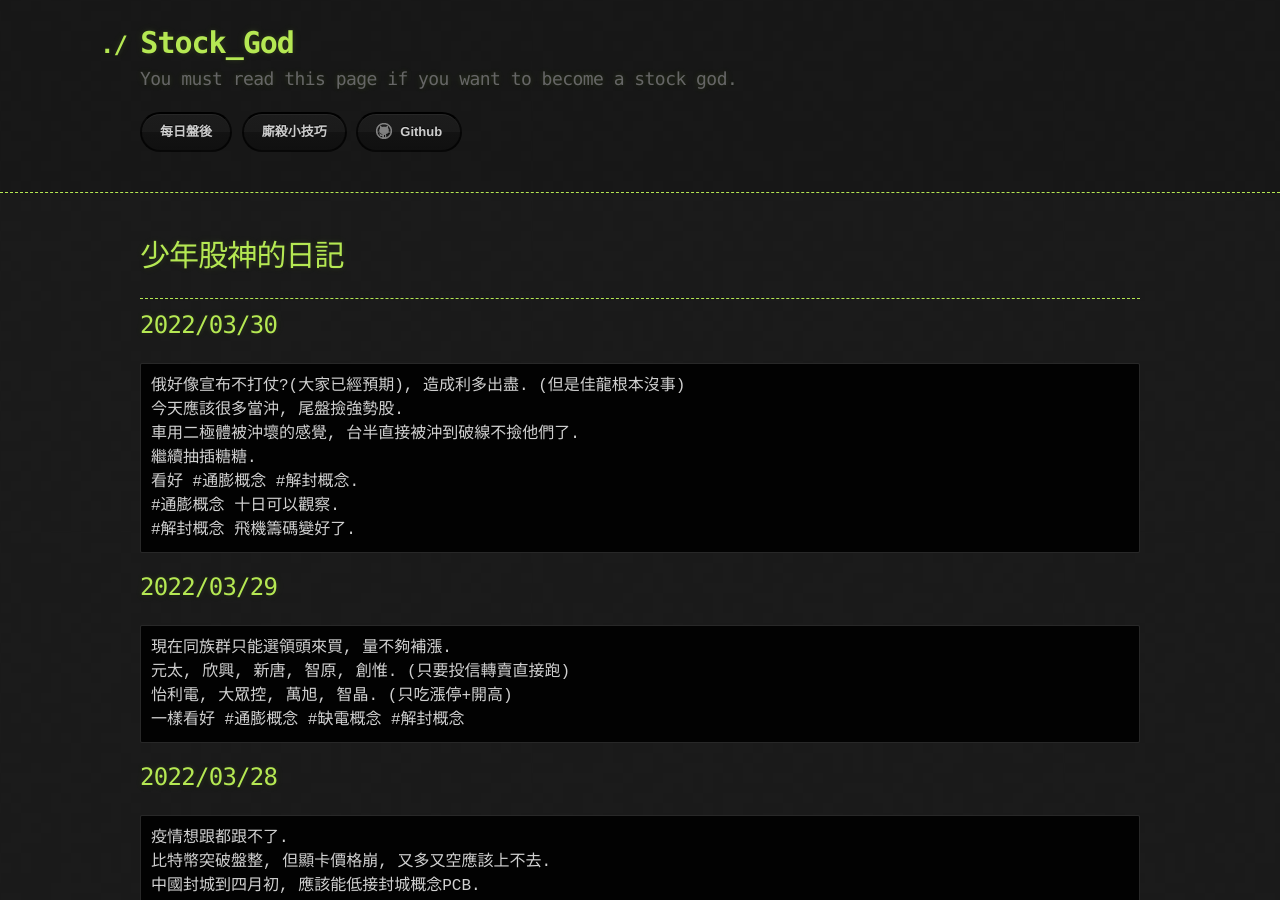
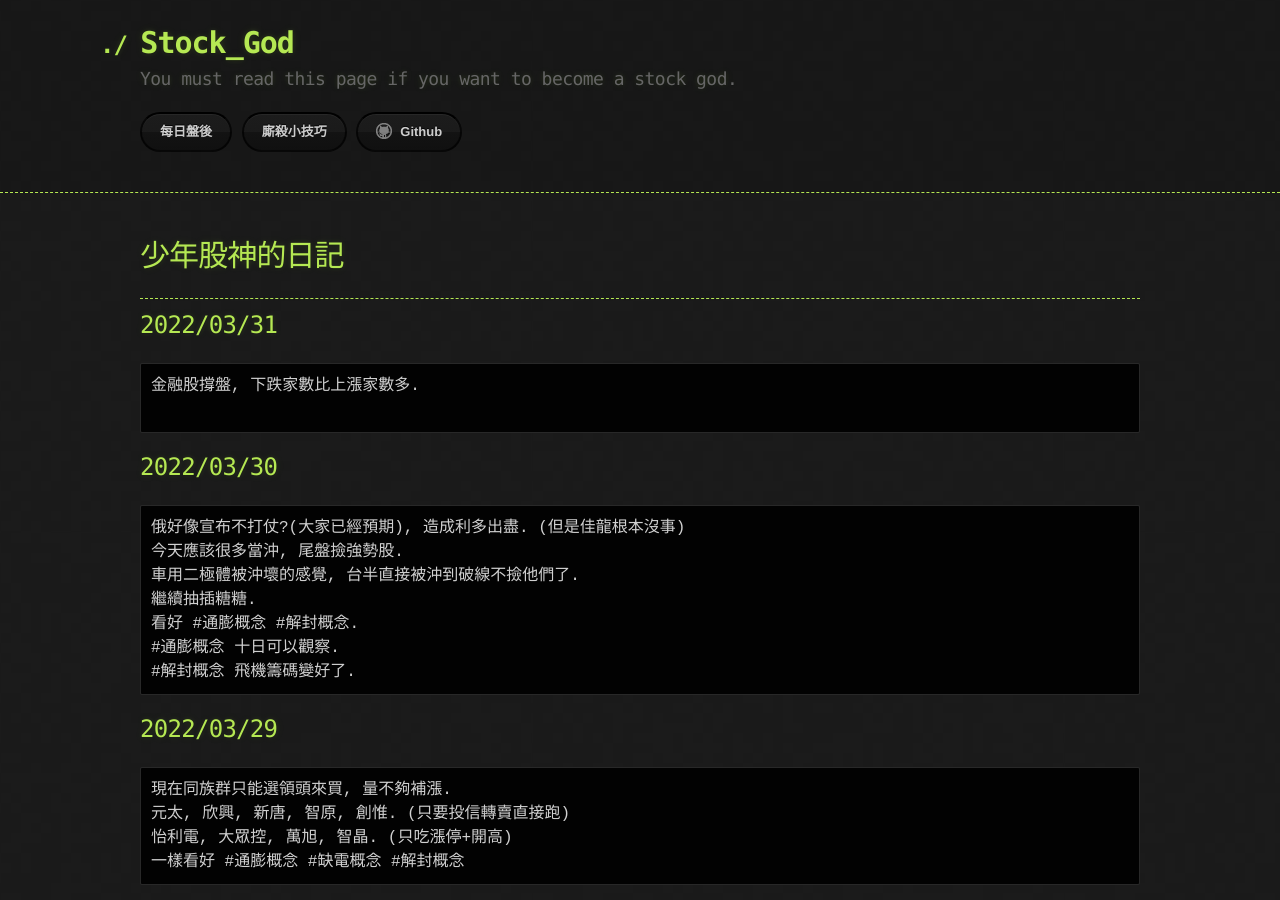
Before and after one commit to lepg5487/Stock_God, a Jekyll site: the page built from index.md, in a window 1280 px wide and 900 px high. Built offline with Jekyll 4.4.1, drawn with Linux system fonts in a browser that asks for light colours; our own code applies the rules of GitHub Pages for plain Markdown files.

Commit message:
Update index.md

````diff
--- a/index.md
+++ b/index.md
@@ -5,6 +5,12 @@ layout: testlayouts
 # 少年股神的日記
 
 ---
+
+## 2022/03/31
+```
+金融股撐盤, 下跌家數比上漲家數多.
+
+```
 
 ## 2022/03/30
 ```
````
